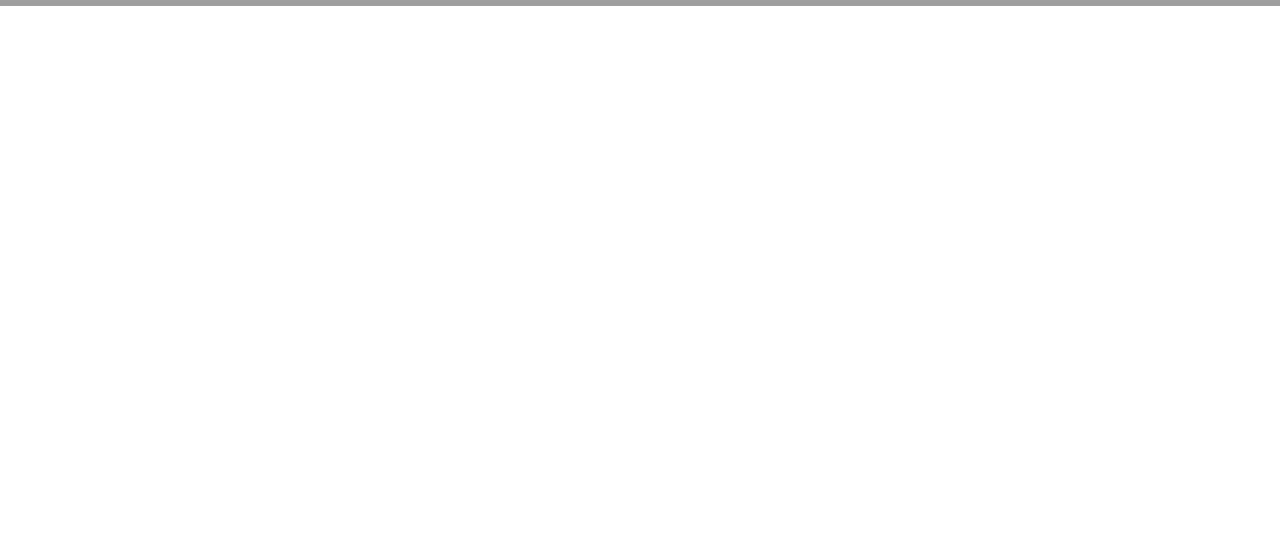
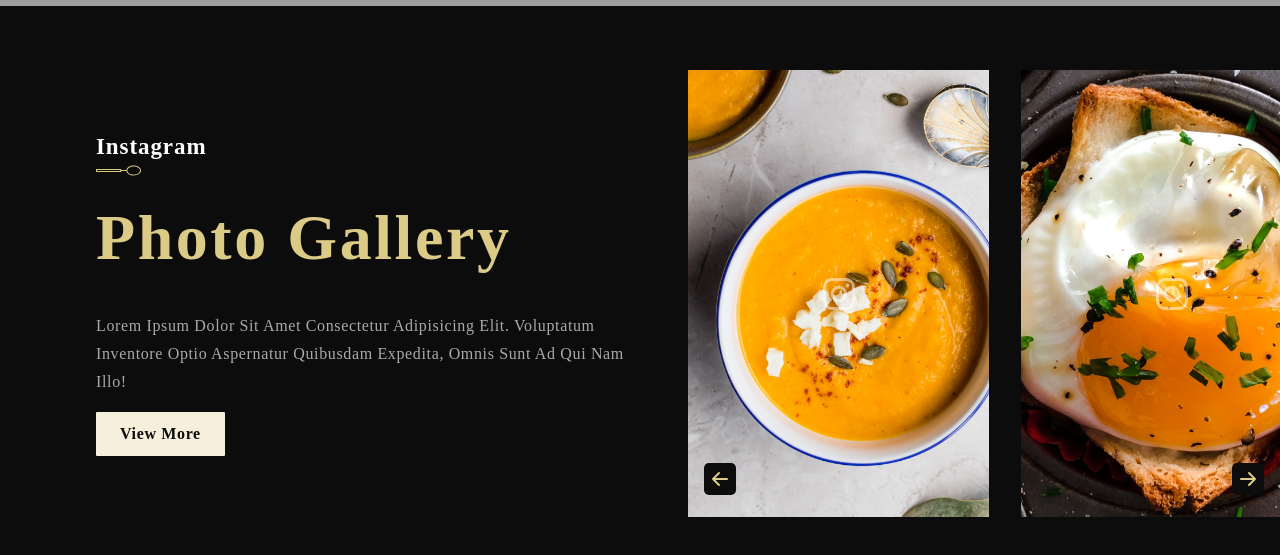
Before and after one commit to arvee0220/maison_de_luxe, a React (Vite) app: page / in a window 1280 px wide. Shown: the part 5791-6346 px from the top of the page. Before the commit the page ends 5797 px from the top, so only its background shows below. Built offline with nearby package versions, Linux system fonts and the light colour scheme; grey boxes are pictures that could not be loaded.

Commit message:
add gallery container

```diff
--- a/src/App.jsx
+++ b/src/App.jsx
@@ -6,6 +6,7 @@ import Menu from "./containers/Menu/Menu.component";
 import Chef from "./containers/Chef/Chef.component";
 import Intro from "./containers/Intro/Intro.component";
 import Laurels from "./containers/Laurels/Laurels.component";
+import Gallery from "./containers/Gallery/Gallery.component";
 
 const App = () => {
 	return (
@@ -17,6 +18,7 @@ const App = () => {
 			<Chef />
 			<Intro />
 			<Laurels />
+			<Gallery />
 		</>
 	);
 };
--- /dev/null
+++ b/src/containers/Gallery/Gallery.component.jsx
@@ -0,0 +1,64 @@
+import { BsInstagram, BsArrowLeftShort, BsArrowRightShort } from "react-icons/bs";
+import { images } from "../../constants";
+import SubHeading from "../../components/Subheading/SubHeading.component";
+import "./Gallery.styles.scss";
+import { useRef } from "react";
+
+const galleryImages = [images.gallery01, images.gallery02, images.gallery03, images.gallery04];
+
+const Gallery = () => {
+	const scrollRef = useRef(null);
+
+	const scroll = (direction) => {
+		const { current } = scrollRef;
+
+		if (direction === "left") {
+			current.scrollLeft -= 300;
+		} else {
+			current.scrollLeft += 300;
+		}
+	};
+
+	return (
+		<div className="app__gallery flex_center">
+			<div className="app__gallery-content">
+				<SubHeading title="Instagram" />
+				<h1 className="headtext__bodoni">Photo Gallery</h1>
+				<p className="p__opensans" style={{ color: "#AAA", marginTop: "2rem" }}>
+					Lorem ipsum dolor sit amet consectetur adipisicing elit. Voluptatum inventore
+					optio aspernatur quibusdam expedita, omnis sunt ad qui nam illo!
+				</p>
+				<button type="button" className="custom__button">
+					View More
+				</button>
+			</div>
+
+			<div className="app__gallery-images">
+				<div className="app__gallery-images_container" ref={scrollRef}>
+					{galleryImages.map((img, i) => (
+						<div
+							className="app__gallery-images_card flex__center"
+							key={`gallery_image-${i + 1}`}
+						>
+							<img src={img} alt="gallery" />
+							<BsInstagram className="gallery__image-icon" />
+						</div>
+					))}
+				</div>
+
+				<div className="app__gallery-images_arrows">
+					<BsArrowLeftShort
+						className="gallery__arrow-icon"
+						onClick={() => scroll(`left`)}
+					/>
+					<BsArrowRightShort
+						className="gallery__arrow-icon"
+						onClick={() => scroll(`right`)}
+					/>
+				</div>
+			</div>
+		</div>
+	);
+};
+
+export default Gallery;
--- /dev/null
+++ b/src/containers/Gallery/Gallery.styles.scss
@@ -0,0 +1,146 @@
+.app__gallery {
+	display: flex;
+	flex-direction: row;
+	background: var(--color-black);
+	padding: 4rem 0 4rem 6rem;
+
+	&-content {
+		flex: 1;
+		display: flex;
+		justify-content: center;
+		align-items: flex-start;
+		flex-direction: column;
+
+		min-width: 500px;
+		padding-right: 2rem;
+
+		button {
+			margin-top: 1rem;
+		}
+	}
+
+	&-images {
+		flex: 1;
+		display: flex;
+		flex-direction: row;
+		max-width: 50%;
+		position: relative;
+
+		&_container {
+			display: flex;
+			flex-direction: row;
+			width: max-content;
+			overflow-x: scroll;
+			-ms-overflow-style: none;
+			scrollbar-width: none;
+
+			&::-webkit-scrollbar {
+				display: none;
+			}
+		}
+
+		&_card {
+			position: relative;
+			min-width: 301px;
+			height: 447px;
+			margin-right: 2rem;
+
+			img {
+				width: 100%;
+				height: 100%;
+				object-fit: cover;
+				opacity: 1;
+				transition: 0.5s ease;
+			}
+
+			&:hover {
+				img {
+					opacity: 0.35;
+				}
+
+				.gallery__image-icon {
+					opacity: 1;
+				}
+			}
+		}
+
+		.gallery__image-icon {
+			position: absolute;
+			color: #fff;
+			font-size: 2rem;
+			opacity: 0.5;
+			transition: 0.5s ease;
+			cursor: pointer;
+		}
+
+		&_arrows {
+			width: 100%;
+			display: flex;
+			justify-content: space-between;
+			align-items: center;
+			padding: 0 1rem;
+			position: absolute;
+			bottom: 5%;
+
+			.gallery__arrow-icon {
+				color: var(--color-golden);
+				font-size: 2rem;
+				cursor: pointer;
+				background: var(--color-black);
+				border-radius: 5px;
+
+				&:hover {
+					color: var(--color-white);
+				}
+			}
+		}
+	}
+}
+
+@media screen and (min-width: 2000px) {
+	.app__gallery-content {
+		button {
+			margin-top: 2rem;
+		}
+
+		min-width: 1000px;
+		padding-right: 4rem;
+	}
+
+	.app__gallery-images_card {
+		min-width: 400px;
+		height: 547px;
+	}
+}
+
+@media screen and (max-width: 1150px) {
+	.app__gallery {
+		flex-direction: column;
+
+		&-images {
+			max-width: 100%;
+			margin: 5rem 0;
+		}
+	}
+}
+
+@media screen and (max-width: 850px) {
+	.app__gallery {
+		padding: 4rem 0 4rem 4rem;
+	}
+}
+
+@media screen and (max-width: 650px) {
+	.app__gallery {
+		padding: 4rem 0 4rem 2rem;
+
+		&-content {
+			min-width: 100%;
+		}
+
+		&-images_card {
+			min-width: 240px;
+			height: 320px;
+		}
+	}
+}
```
Also changed, not shown: src/assets/gallery04.png.
